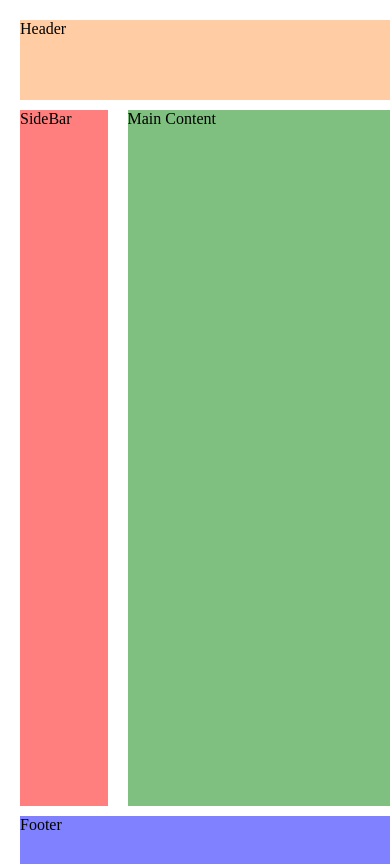
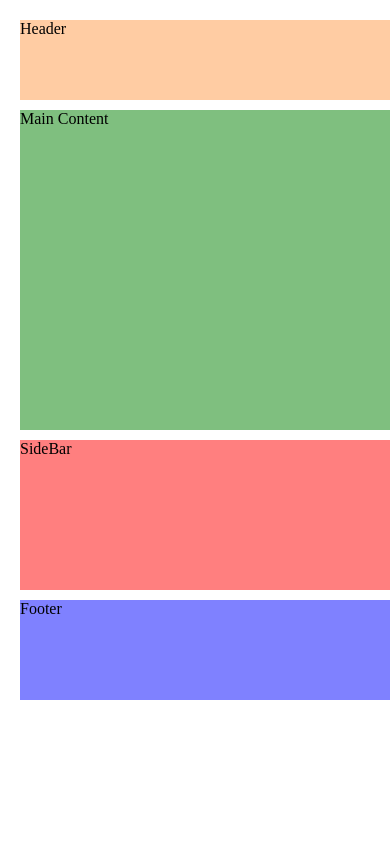
Before and after one commit to landaverde1196/CSS-Grid-testing, a plain HTML site: page index.html in a window 390 px wide. Shown: the top 864 px of the page. Drawn offline with Linux system fonts and the light colour scheme.

Commit message:
responsive grid

```diff
--- a/main.css
+++ b/main.css
@@ -19,6 +19,19 @@ html {
     "side main main main"
     "footer footer footer footer";
   /* ". . main main" put a "." to leave in blank */
+}
+
+@media (max-width: 30rem) {
+  .container {
+    grid-template-rows:
+      [row-1-start] 5rem [row-1-end row-2-start] minmax(10px, 20rem)
+      [row-2-end row-3-start] 150px [row-3-end row-4-start] 100px [row-4-end];
+    grid-template-areas:
+      "header header header header"
+      "main main main main"
+      "side side side side"
+      "footer footer footer footer";
+  }
 }
 
 .el1 {
```
